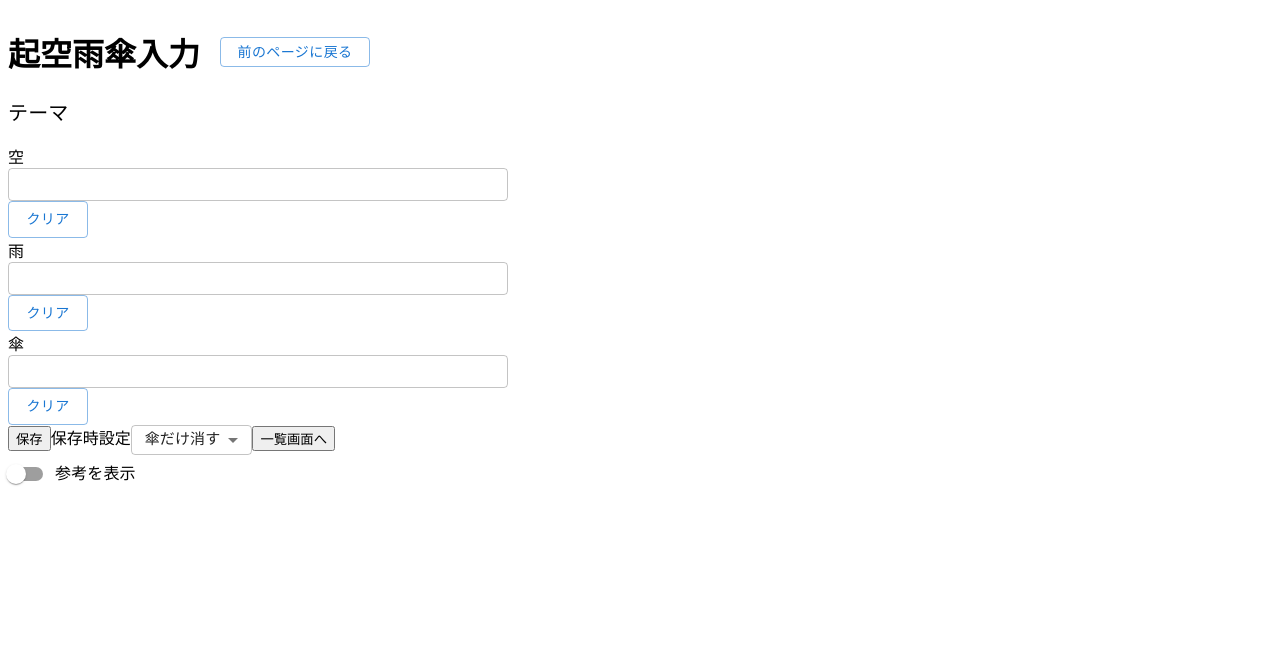
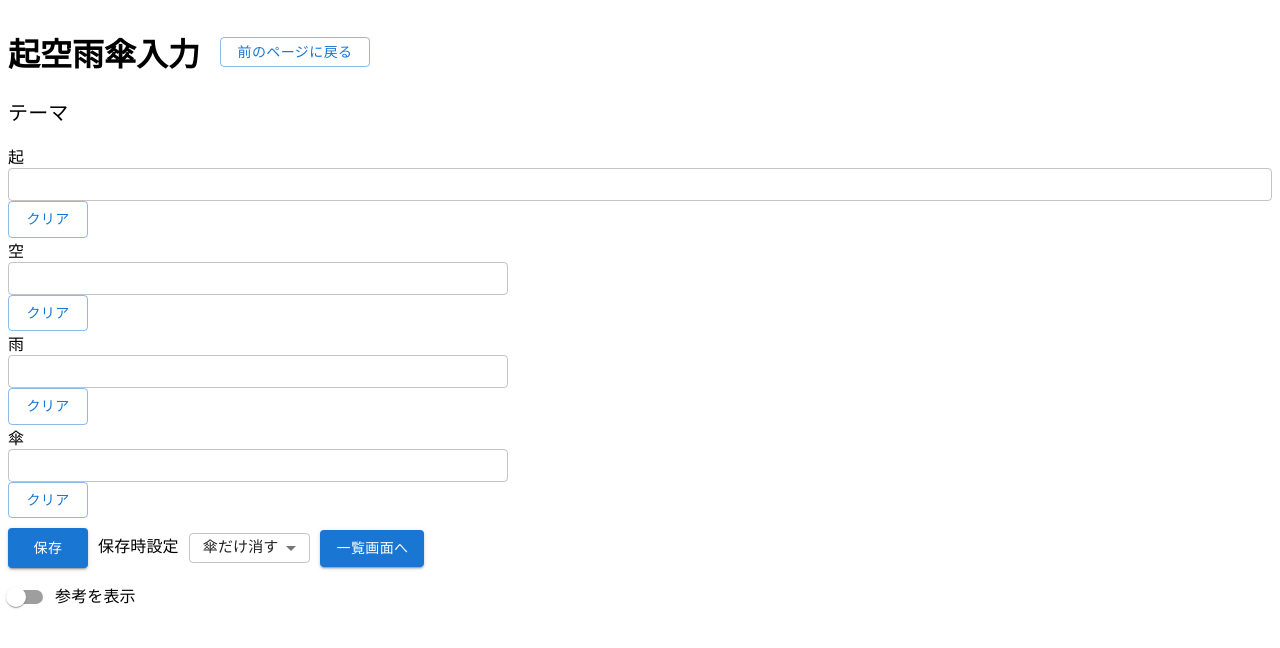
Before and after one commit to kkhassou/toyidea_react_app, a React (Create React App) app: page /simple_input in a window 1280 px wide. Shown: the top 648 px of the page. Built offline with nearby package versions, Linux system fonts and the light colour scheme; no server answers.

Commit message:
起の復活とレイアウト微調整

```diff
--- a/src/api/s_r_u_api_client.js
+++ b/src/api/s_r_u_api_client.js
@@ -29,10 +29,17 @@ export async function getSkyRainUmbrellaThemeDistinctList() {
   }
 }
 
-export async function insertSkyRainUmbrella(theme, sky, rain, umbrella) {
+export async function insertSkyRainUmbrella(
+  theme,
+  trigger,
+  sky,
+  rain,
+  umbrella
+) {
   try {
     const response = await axios.post(API_URL + `skyRainUmbrellaInput`, {
       theme: theme,
+      trigger: trigger,
       sky: sky,
       rain: rain,
       umbrella: umbrella,
--- a/src/presentation/tr_sk_ra_um/simple_input/simple_input_page.js
+++ b/src/presentation/tr_sk_ra_um/simple_input/simple_input_page.js
@@ -7,6 +7,7 @@ import { onAuthStateChanged, signOut } from "firebase/auth";
 import { auth } from "../../../firebase";
 import { FormControlLabel, Switch } from "@mui/material";
 import ReferenceZone from "../../../widgets/reference_zone";
+import { Label } from "@mui/icons-material";
 
 const SimpleInputPage = () => {
   const [showReference, setShowReference] = useState(false); // スイッチの初期値をtrueに設定
@@ -50,6 +51,7 @@ const SimpleInputPage = () => {
         // user.uid,
         // user.email,
         theme,
+        inputs.trigger,
         inputs.sky,
         inputs.rain,
         inputs.umbrella
@@ -126,6 +128,33 @@ const SimpleInputPage = () => {
         </Typography>
       </div>
       <div style={{ display: "flex", flexDirection: "column" }}>
+        <div style={{ display: "flex", flexDirection: "column" }}>
+          <label>起</label>
+          <TextField
+            name="trigger"
+            value={inputs.trigger}
+            onChange={handleChange}
+            multiline
+            inputProps={{
+              maxLength: 30,
+              style: { whiteSpace: "pre-wrap", wordWrap: "break-word" },
+              wrap: "soft",
+            }}
+            sx={{
+              "& .MuiOutlinedInput-root": {
+                padding: "5px 10px",
+              },
+            }}
+          />
+        </div>
+        <Button
+          sx={{ minWidth: "80px", maxWidth: "80px" }}
+          variant="outlined"
+          name="trigger"
+          onClick={handleClear}
+        >
+          クリア
+        </Button>
         <label>空</label>
         <TextField
           name="sky"
@@ -207,20 +236,45 @@ const SimpleInputPage = () => {
         クリア
       </Button>
       <div>
-        <button onClick={handleSave}>保存</button>
-        <label>保存時設定</label>
+        <Button
+          variant="contained"
+          onClick={handleSave}
+          sx={{
+            marginBottom: "10px",
+            marginTop: "10px",
+            marginRight: "10px",
+            height: "40px",
+            width: "80px",
+          }}
+        >
+          保存
+        </Button>
+        <Typography
+          component="span"
+          variant="body1"
+          sx={{ marginRight: "10px", lineHeight: "30px" }}
+        >
+          保存時設定
+        </Typography>
         <Select
           value={clearOption}
           onChange={handleClearOption}
           displayEmpty
-          style={{ fontSize: "15px", height: "30px" }}
+          sx={{ fontSize: "15px", height: "30px", marginBottom: "10px" }}
         >
           <MenuItem value="umbrella">傘だけ消す</MenuItem>
           <MenuItem value="rainAndUmbrella">傘と雨を消す</MenuItem>
           <MenuItem value="skyRainAndUmbrella">傘と雨と空を消す</MenuItem>
           <MenuItem value="all">全部消す</MenuItem>
         </Select>
-        <button onClick={() => handleShowList(theme)}>一覧画面へ</button>
+        <Button
+          variant="contained"
+          color="primary"
+          onClick={() => handleShowList(theme)}
+          sx={{ marginLeft: "10px" }}
+        >
+          一覧画面へ
+        </Button>
       </div>
 
       <FormControlLabel
--- a/src/presentation/tr_sk_ra_um/simple_list/simple_list_page.js
+++ b/src/presentation/tr_sk_ra_um/simple_list/simple_list_page.js
@@ -180,6 +180,14 @@ const SimpleListPage = () => {
                 全て
               </MenuItem>
               <MenuItem
+                value="trigger"
+                style={{
+                  fontSize: "20px",
+                }}
+              >
+                起のみ
+              </MenuItem>
+              <MenuItem
                 value="sky"
                 style={{
                   fontSize: "20px",
@@ -221,6 +229,9 @@ const SimpleListPage = () => {
               variant="outlined"
               style={{ fontSize: "20px", height: "40px" }}
             >
+              <MenuItem value="trigger" style={{ fontSize: "20px" }}>
+                起
+              </MenuItem>
               <MenuItem value="sky" style={{ fontSize: "20px" }}>
                 空
               </MenuItem>
@@ -298,9 +309,9 @@ const SimpleListPage = () => {
                 margin: "10px",
               }}
             >
-              {/* {filter === "all" || filter === "trigger" ? (
-              <p>起：{item.trigger}</p>
-            ) : null} */}
+              {filter === "all" || filter === "trigger" ? (
+                <p>起：{item.trigger}</p>
+              ) : null}
               {filter === "all" || filter === "sky" ? (
                 <p>空：{item.sky}</p>
               ) : null}
@@ -322,7 +333,6 @@ const SimpleListPage = () => {
                     <StarOutlinedIcon />
                   )}
                 </IconButton>
-                {/* TODO:いいねが押された数を表示できるようにする */}
                 <button onClick={() => handleComment(item.id)}>コメント</button>
               </Box>
             </div>
```
